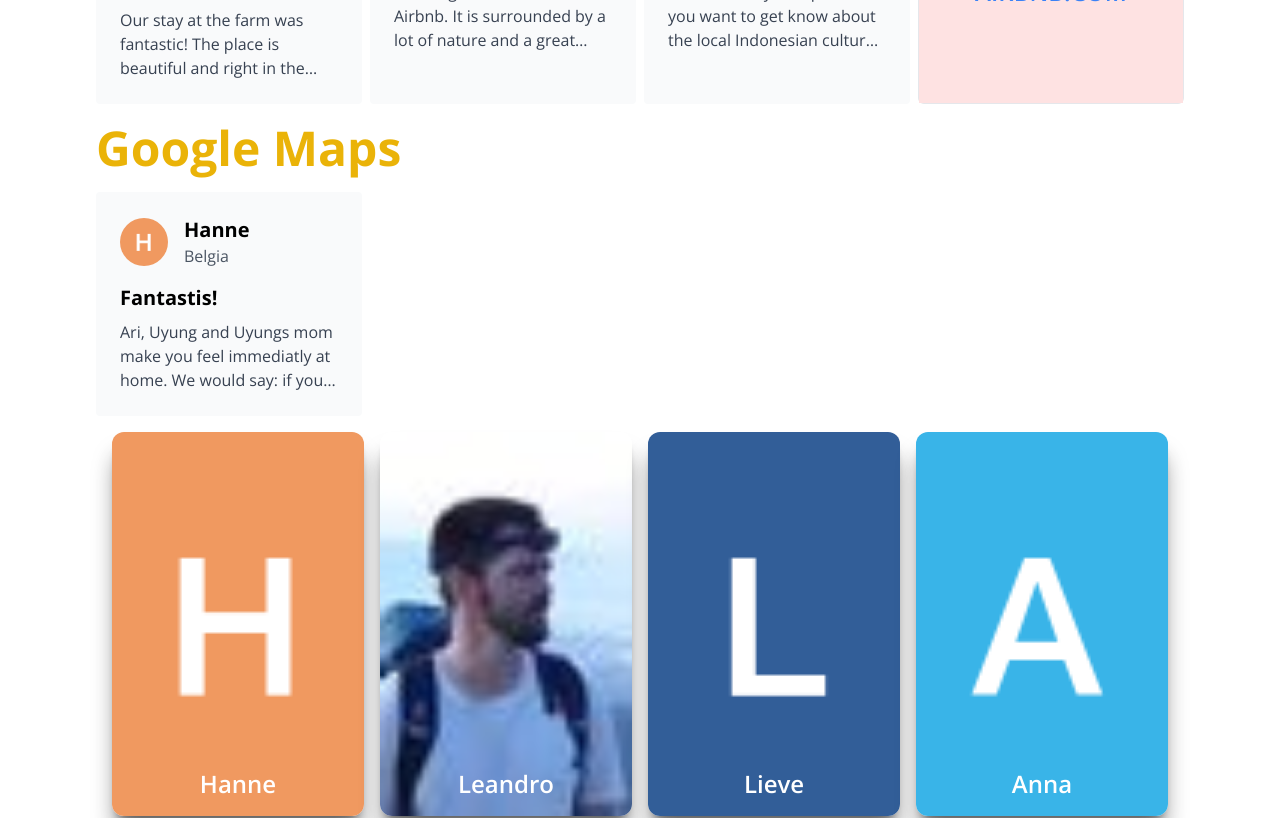
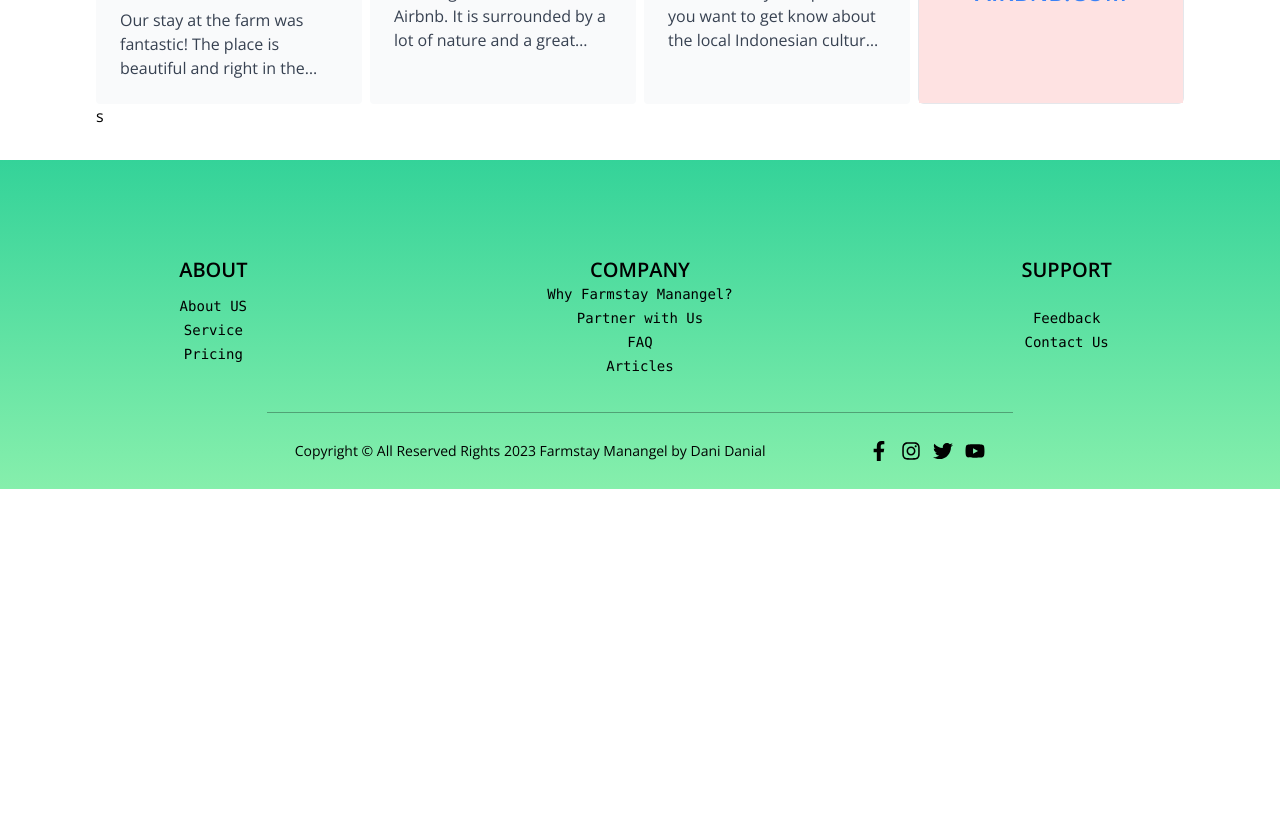
Before and after one commit to iamdanidanial/farmstay-manangel-web, a React (Vite) app: page /review in a window 1280 px wide. Shown: the part 2400-3218 px from the top of the page. After the commit the page ends 2889 px from the top, so only its background shows below. Built offline with nearby package versions, Linux system fonts and the light colour scheme.

Commit message:
delete review flip

```diff
--- a/src/pages/Review.jsx
+++ b/src/pages/Review.jsx
@@ -388,8 +388,8 @@ export const Review = () => {
                   </span>
                 </a>
             </div>
-          </div>
-          <div className="flex flex-col w-full mt-5">
+          </div>s
+          {/* <div className="flex flex-col w-full mt-5">
             <h1 className="md:text-2xl text-5xl font-bold text-headingcolor mb-5 text-yellow-500">
               Google Maps
             </h1>
@@ -400,32 +400,9 @@ export const Review = () => {
                   <ReviewCard key={review.id} review={review} />
                 ))}
             </div>
-          </div>
+          </div> */}
           <div className="grid grid-cols-4 lg:grid-cols-1 gap-4 p-4">
-          {dataReview
 
-                .map((review) => (
-                  <div class="flex items-center justify-center ">
-                  <div class="group h-96 w-96 [perspective:1000px]">
-                    <div class="relative h-full w-full rounded-xl shadow-xl transition-all duration-500 [transform-style:preserve-3d] group-hover:[transform:rotateY(180deg)]">
-                    <div className="relative h-96 w-full">
-  <img className="absolute inset-0 h-full w-full object-cover rounded-xl shadow-xl shadow-black/40" src={review.image} alt="" />
-  <p className="absolute inset-x-0 bottom-4 text-center text-2xl font-semibold text-white">{review.name}</p>
-</div>
-
-                      <div class="absolute inset-0 h-full w-full rounded-xl bg-gray-800 px-4 text-center text-slate-200 [transform:rotateY(180deg)] [backface-visibility:hidden]">
-                        <div class="flex min-h-full flex-col gap-2 justify-center">
-                          <h1 class="text-3xl font-bold">{review.name}</h1>
-                          <p class="text-base">{review.title}</p>
-                          <p class="text-xs">{review.review}</p>
-
-                        </div>
-                      </div>
-                    </div>
-                  </div>
-
-                </div>
-                ))}
 
             {/* {data.map((item) => (
               <div
```
